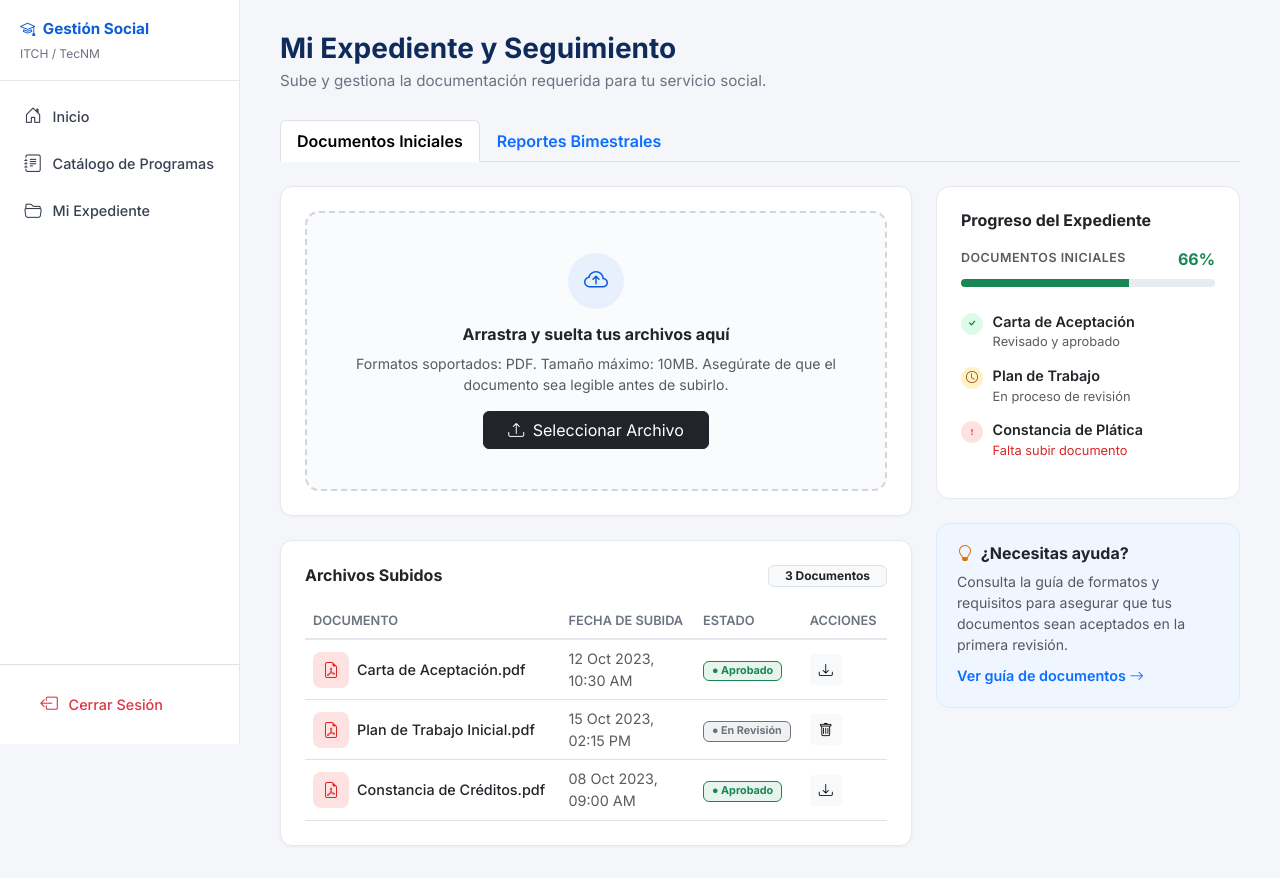
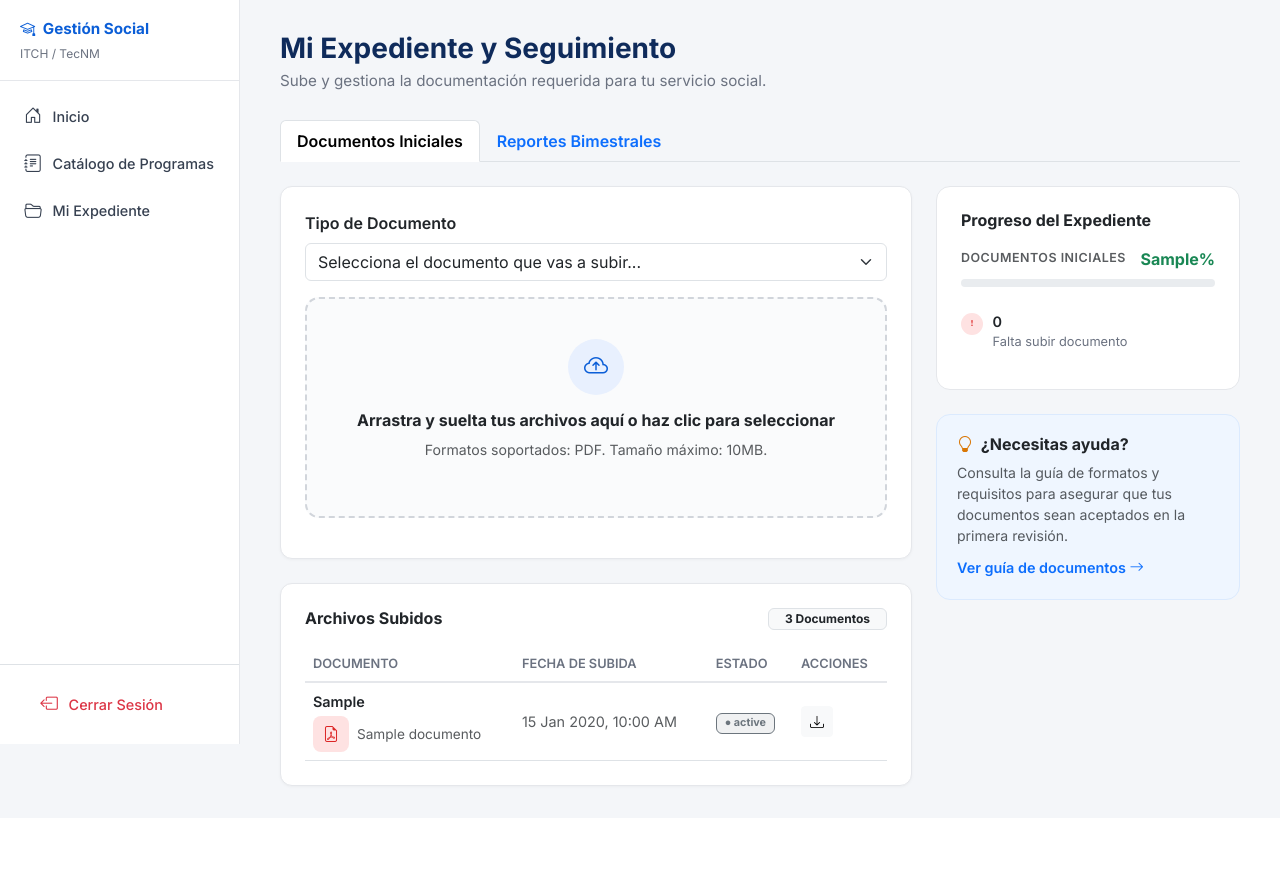
Before and after one commit to Noe2118/Servicio-Social, a PHP site: template views/alumno/expediente.php in a window 1280 px wide. Shown: the part 56-934 px from the top of the page. After the commit the page ends 844 px from the top, so only its background shows below. Run offline with PHP 8.4, Linux system fonts and the light colour scheme; the template is opened without the code that fills it: most values are stand-ins (such as "Sample title", 1, 10 or a date in 2020); some libraries are stand-ins or nearby versions.

Commit message:
feat:se agrega la funcionlida de los botones en las vistas de dashboard, catalogo promaba y mi expediente del alumno

```diff
--- a/views/alumno/expediente.php
+++ b/views/alumno/expediente.php
@@ -112,6 +112,13 @@
     </li>
 </ul>
 
+<?php if (isset($_SESSION['flash_success'])): ?>
+    <div class="alert alert-success mt-3"><?= $_SESSION['flash_success']; unset($_SESSION['flash_success']); ?></div>
+<?php endif; ?>
+<?php if (isset($_SESSION['flash_error'])): ?>
+    <div class="alert alert-danger mt-3"><?= $_SESSION['flash_error']; unset($_SESSION['flash_error']); ?></div>
+<?php endif; ?>
+
 <div class="tab-content">
     <!-- ===== Tab: Documentos Iniciales ===== -->
     <div class="tab-pane fade show active" id="tabDocIniciales" role="tabpanel">
@@ -120,18 +127,33 @@
             <div class="col-lg-8">
                 <!-- Upload Zone -->
                 <div class="card-custom p-4 mb-4">
-                    <div class="upload-zone" id="uploadZone">
+                    <form action="<?= BASE_URL ?>/alumno/subir_documento" method="POST" enctype="multipart/form-data">
+                        <div class="mb-3">
+                            <label class="form-label fw-semibold">Tipo de Documento</label>
+                            <select name="tipo_documento" class="form-select" required>
+                                <option value="">Selecciona el documento que vas a subir...</option>
+                                <option value="Carta de Aceptación">Carta de Aceptación</option>
+                                <option value="Plan de Trabajo Inicial">Plan de Trabajo Inicial</option>
+                                <option value="Constancia de Créditos">Constancia de Créditos</option>
+                            </select>
+                        </div>
+                        <div class="upload-zone" id="uploadZone" onclick="document.getElementById('fileInput').click()">
                             <div class="upload-icon">
                                 <i class="bi bi-cloud-arrow-up"></i>
                             </div>
-                        <h6 class="fw-bold text-dark">Arrastra y suelta tus archivos aquí</h6>
+                            <h6 class="fw-bold text-dark">Arrastra y suelta tus archivos aquí o haz clic para seleccionar</h6>
                             <p class="text-muted mb-3" style="font-size: 0.88rem;">
-                            Formatos soportados: PDF. Tamaño máximo: 10MB. Asegúrate de que el documento sea legible antes de subirlo.
+                                Formatos soportados: PDF. Tamaño máximo: 10MB.
                             </p>
-                        <button class="btn btn-dark px-4">
-                            <i class="bi bi-upload me-1"></i> Seleccionar Archivo
+                            <input type="file" name="archivo" id="fileInput" accept=".pdf" style="display: none;" required onchange="document.getElementById('submitBtn').style.display='block'; document.getElementById('fileName').textContent = this.files[0] ? this.files[0].name : '';">
+                            <div id="fileName" class="text-primary fw-semibold mt-2"></div>
+                        </div>
+                        <div class="text-end mt-3">
+                            <button type="submit" class="btn btn-dark px-4" id="submitBtn" style="display: none;">
+                                <i class="bi bi-upload me-1"></i> Subir Archivo
                             </button>
                         </div>
+                    </form>
                 </div>
 
                 <!-- Archivos Subidos -->
@@ -152,48 +174,49 @@
                                 </tr>
                             </thead>
                             <tbody>
-                                <!-- Fila 1 -->
+                                <?php if (empty($documentos)): ?>
+                                    <tr>
+                                        <td colspan="4" class="text-center text-muted py-4">No has subido ningún documento aún.</td>
+                                    </tr>
+                                <?php else: ?>
+                                    <?php foreach ($documentos as $doc): ?>
                                         <tr>
                                             <td>
-                                        <div class="d-flex align-items-center gap-2">
+                                                <div class="d-flex flex-column">
+                                                    <span class="fw-semibold text-dark"><?= htmlspecialchars($doc['tipo_documento']) ?></span>
+                                                    <div class="d-flex align-items-center gap-2 mt-1">
                                                         <div class="doc-icon"><i class="bi bi-file-earmark-pdf"></i></div>
-                                            <span class="fw-medium">Carta de Aceptación.pdf</span>
+                                                        <span class="text-muted" style="font-size: 0.85rem;"><?= htmlspecialchars($doc['nombre_archivo_original']) ?></span>
+                                                    </div>
                                                 </div>
                                             </td>
-                                    <td class="text-muted">12 Oct 2023,<br>10:30 AM</td>
-                                    <td><span class="badge bg-success bg-opacity-10 text-success border border-success px-2 py-1">● Aprobado</span></td>
+                                            <td class="text-muted"><?= date('d M Y, h:i A', strtotime($doc['fecha_subida'])) ?></td>
                                             <td>
-                                        <button class="btn btn-sm btn-light"><i class="bi bi-download"></i></button>
+                                                <?php
+                                                    $bgClass = 'bg-secondary text-secondary border-secondary';
+                                                    if ($doc['estado_validacion'] === 'Aprobado') $bgClass = 'bg-success text-success border-success';
+                                                    elseif ($doc['estado_validacion'] === 'Rechazado') $bgClass = 'bg-danger text-danger border-danger';
+                                                    elseif ($doc['estado_validacion'] === 'Nuevo') $bgClass = 'bg-primary text-primary border-primary';
+                                                    elseif ($doc['estado_validacion'] === 'En Revisión') $bgClass = 'bg-warning text-dark border-warning';
+                                                ?>
+                                                <span class="badge bg-opacity-10 border px-2 py-1 <?= $bgClass ?>">
+                                                    ● <?= htmlspecialchars($doc['estado_validacion']) ?>
+                                                </span>
+                                            </td>
+                                            <td>
+                                                <div class="d-flex gap-2">
+                                                    <a href="<?= BASE_URL ?><?= htmlspecialchars($doc['ruta_servidor']) ?>" target="_blank" class="btn btn-sm btn-light" title="Ver/Descargar"><i class="bi bi-download"></i></a>
+                                                    <?php if (in_array($doc['estado_validacion'], ['Nuevo', 'Rechazado'])): ?>
+                                                        <form action="<?= BASE_URL ?>/alumno/eliminar_documento" method="POST" style="display:inline;" onsubmit="return confirm('¿Seguro que deseas eliminar este documento?');">
+                                                            <input type="hidden" name="id_documento" value="<?= $doc['id_documento'] ?>">
+                                                            <button type="submit" class="btn btn-sm btn-light text-danger" title="Eliminar"><i class="bi bi-trash"></i></button>
+                                                        </form>
+                                                    <?php endif; ?>
+                                                </div>
                                             </td>
                                         </tr>
-                                <!-- Fila 2 -->
-                                <tr>
-                                    <td>
-                                        <div class="d-flex align-items-center gap-2">
-                                            <div class="doc-icon"><i class="bi bi-file-earmark-pdf"></i></div>
-                                            <span class="fw-medium">Plan de Trabajo Inicial.pdf</span>
-                                        </div>
-                                    </td>
-                                    <td class="text-muted">15 Oct 2023,<br>02:15 PM</td>
-                                    <td><span class="badge bg-secondary bg-opacity-10 text-secondary border border-secondary px-2 py-1">● En Revisión</span></td>
-                                    <td>
-                                        <button class="btn btn-sm btn-light"><i class="bi bi-trash"></i></button>
-                                    </td>
-                                </tr>
-                                <!-- Fila 3 -->
-                                <tr>
-                                    <td>
-                                        <div class="d-flex align-items-center gap-2">
-                                            <div class="doc-icon"><i class="bi bi-file-earmark-pdf"></i></div>
-                                            <span class="fw-medium">Constancia de Créditos.pdf</span>
-                                        </div>
-                                    </td>
-                                    <td class="text-muted">08 Oct 2023,<br>09:00 AM</td>
-                                    <td><span class="badge bg-success bg-opacity-10 text-success border border-success px-2 py-1">● Aprobado</span></td>
-                                    <td>
-                                        <button class="btn btn-sm btn-light"><i class="bi bi-download"></i></button>
-                                    </td>
-                                </tr>
+                                    <?php endforeach; ?>
+                                <?php endif; ?>
                             </tbody>
                         </table>
                     </div>
@@ -209,34 +232,41 @@
                         <span class="text-muted fw-semibold" style="font-size: 0.78rem; letter-spacing: 0.5px;">
                             DOCUMENTOS INICIALES
                         </span>
-                        <span class="fw-bold" style="color: var(--itch-success);">66%</span>
+                        <span class="fw-bold" style="color: var(--itch-success);"><?= $progresoExpediente ?>%</span>
                     </div>
                     <div class="progress mb-4" style="height: 8px; border-radius: 4px;">
-                        <div class="progress-bar bg-success" role="progressbar" style="width: 66%;" aria-valuenow="66" aria-valuemin="0" aria-valuemax="100"></div>
+                        <div class="progress-bar bg-success" role="progressbar" style="width: <?= $progresoExpediente ?>%;" aria-valuenow="<?= $progresoExpediente ?>" aria-valuemin="0" aria-valuemax="100"></div>
                     </div>
 
                     <!-- Document Status Items -->
+                    <?php if (isset($estadoDocumentos)): ?>
+                        <?php foreach ($estadoDocumentos as $docName => $status): ?>
+                            <?php
+                                $statusIconClass = 'status-icon-danger';
+                                $icon = 'bi-exclamation';
+                                $statusText = 'Falta subir documento';
+
+                                if ($status === 'Aprobado') {
+                                    $statusIconClass = 'status-icon-success';
+                                    $icon = 'bi-check';
+                                    $statusText = 'Revisado y aprobado';
+                                } elseif (in_array($status, ['Nuevo', 'En Revisión'])) {
+                                    $statusIconClass = 'status-icon-warning';
+                                    $icon = 'bi-clock';
+                                    $statusText = 'En proceso de revisión';
+                                } elseif ($status === 'Rechazado') {
+                                    $statusText = 'Rechazado. Por favor, vuelve a subirlo.';
+                                }
+                            ?>
                             <div class="doc-status-item">
-                        <div class="status-icon status-icon-success"><i class="bi bi-check"></i></div>
+                                <div class="status-icon <?= $statusIconClass ?>"><i class="bi <?= $icon ?>"></i></div>
                                 <div>
-                            <div class="fw-semibold" style="font-size: 0.9rem;">Carta de Aceptación</div>
-                            <div class="text-muted" style="font-size: 0.8rem;">Revisado y aprobado</div>
+                                    <div class="fw-semibold" style="font-size: 0.9rem;"><?= htmlspecialchars($docName) ?></div>
+                                    <div style="font-size: 0.8rem; <?= $status === 'Rechazado' || $status === 'Falta Subir' ? 'color: #dc2626;' : 'color: #6b7280;' ?>"><?= $statusText ?></div>
                                 </div>
                             </div>
-                    <div class="doc-status-item">
-                        <div class="status-icon status-icon-warning"><i class="bi bi-clock"></i></div>
-                        <div>
-                            <div class="fw-semibold" style="font-size: 0.9rem;">Plan de Trabajo</div>
-                            <div class="text-muted" style="font-size: 0.8rem;">En proceso de revisión</div>
-                        </div>
-                    </div>
-                    <div class="doc-status-item">
-                        <div class="status-icon status-icon-danger"><i class="bi bi-exclamation"></i></div>
-                        <div>
-                            <div class="fw-semibold" style="font-size: 0.9rem;">Constancia de Plática</div>
-                            <div style="font-size: 0.8rem; color: #dc2626;">Falta subir documento</div>
-                        </div>
-                    </div>
+                        <?php endforeach; ?>
+                    <?php endif; ?>
                 </div>
 
                 <!-- Help Card -->
@@ -247,7 +277,7 @@
                     <p class="text-muted mb-2" style="font-size: 0.88rem;">
                         Consulta la guía de formatos y requisitos para asegurar que tus documentos sean aceptados en la primera revisión.
                     </p>
-                    <a href="#" class="text-decoration-none fw-semibold" style="font-size: 0.9rem;">
+                    <a href="https://chetumal.tecnm.mx/notas/index.php/articulos/458-formatos-de-inscripcion-y-de-reportes" target="_blank" class="text-decoration-none fw-semibold" style="font-size: 0.9rem;">
                         Ver guía de documentos <i class="bi bi-arrow-right"></i>
                     </a>
                 </div>
```
Also changed, not shown: controllers/AlumnoController.php (+122 -11 lines), models/DocumentoModel.php (added, +108 -0 lines), views/alumno/dashboard.php (+30 -18 lines), 3 other files. Lines whose indentation alone changed are shown as unchanged.
